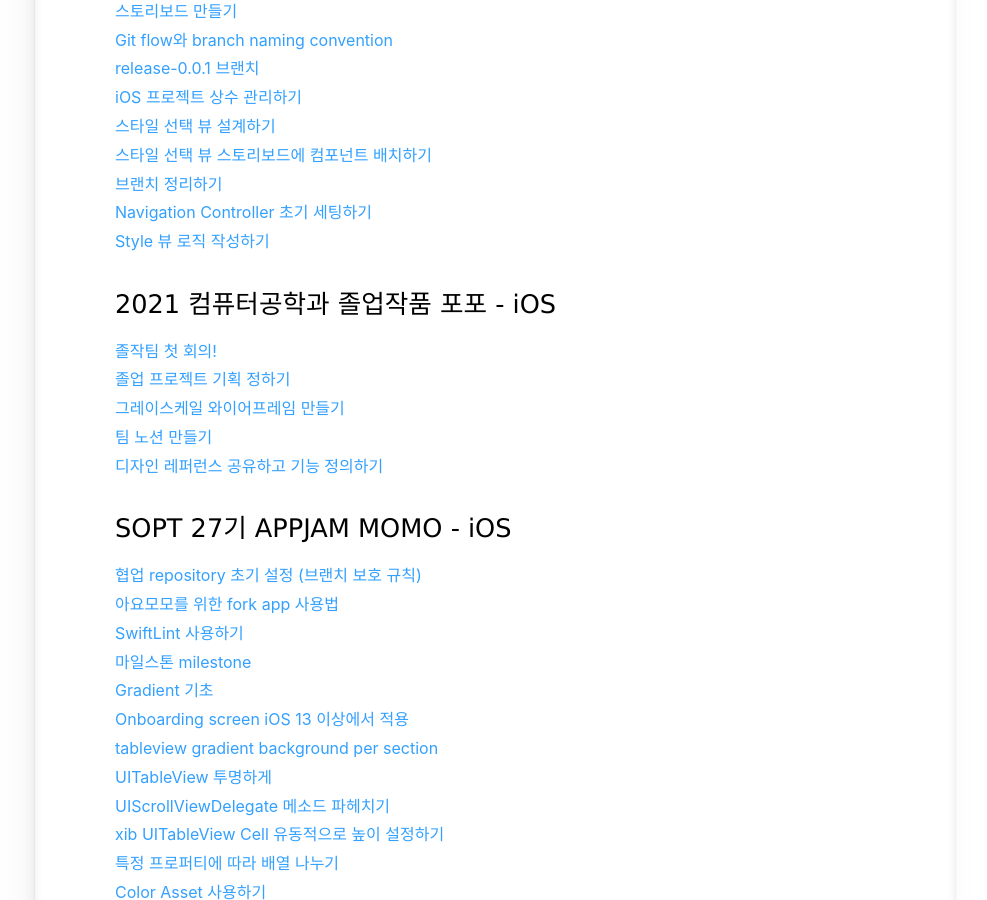
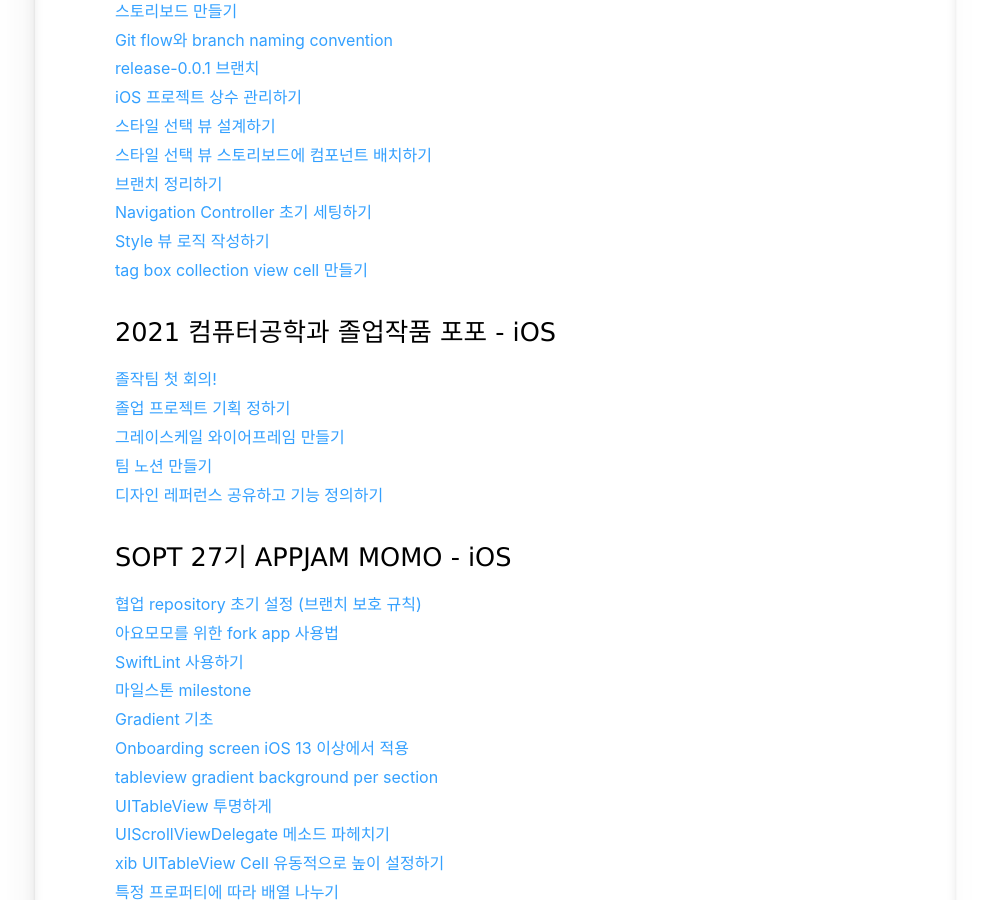
Before and after one commit to jeongchoyi/jeongchoyi.github.io, a Jekyll site: the page built from devpost/index.html, in a window 1280 px wide and 900 px high, scrolled down 966 px. Shown: the whole window, without its empty margins (145-1132 px from the left). Built offline with Jekyll 4.4.1, drawn with Linux system fonts in a browser that asks for light colours; some web fonts are replaced.

Commit message:
add link

```diff
--- a/devpost/index.html
+++ b/devpost/index.html
@@ -33,6 +33,7 @@
 <a href="https://iamcho2.github.io/2021/03/27/branch-reorganization">브랜치 정리하기</a><br>
 <a href="https://iamcho2.github.io/2021/03/28/navigation-controller-initial-setting">Navigation Controller 초기 세팅하기</a><br>
 <a href="https://iamcho2.github.io/2021/03/28/style-view-logic">Style 뷰 로직 작성하기</a><br>
+<a href="https://iamcho2.github.io/2021/03/29/selected-filter-collectionview-cell">tag box collection view cell 만들기</a><br>
 
 <h3>2021 컴퓨터공학과 졸업작품 포포 - iOS</h3>
 <a href="https://iamcho2.github.io/2021/02/03/senier-project-first-meeting">졸작팀 첫 회의!</a><br>
```
